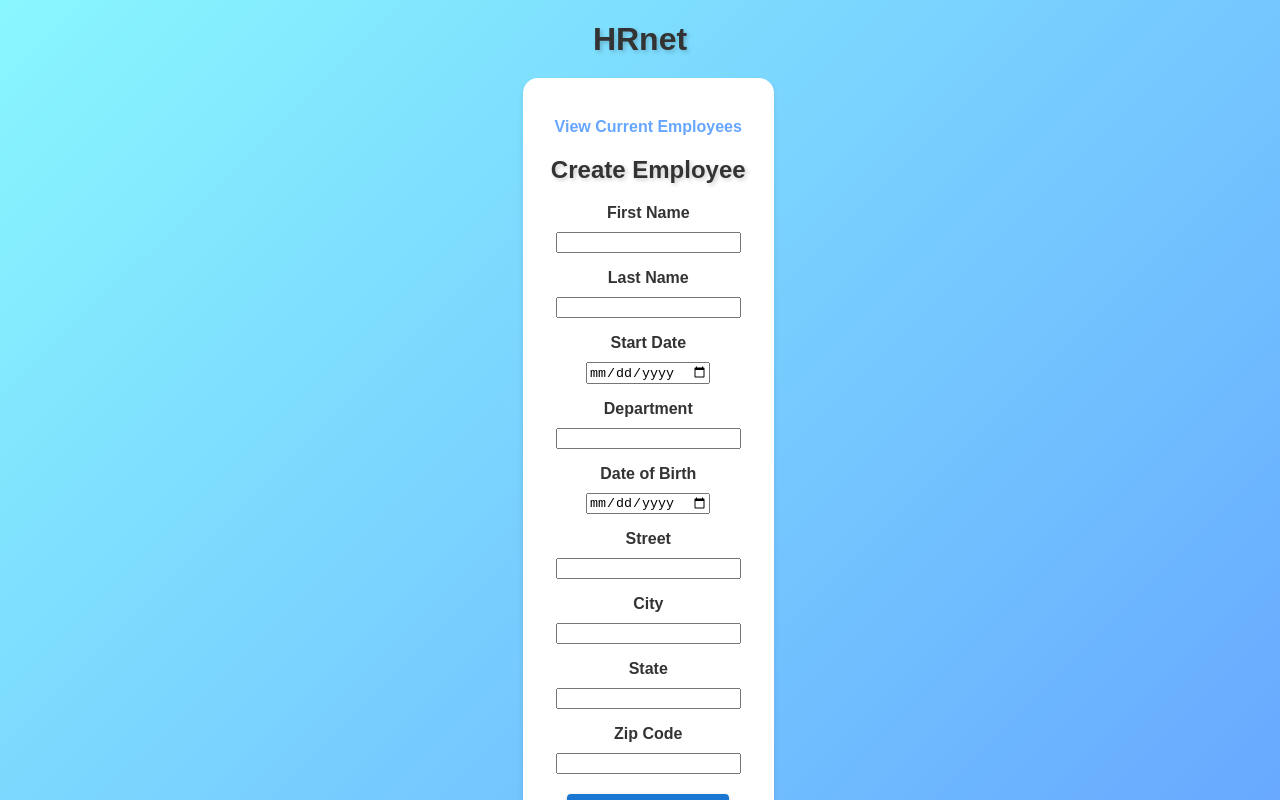
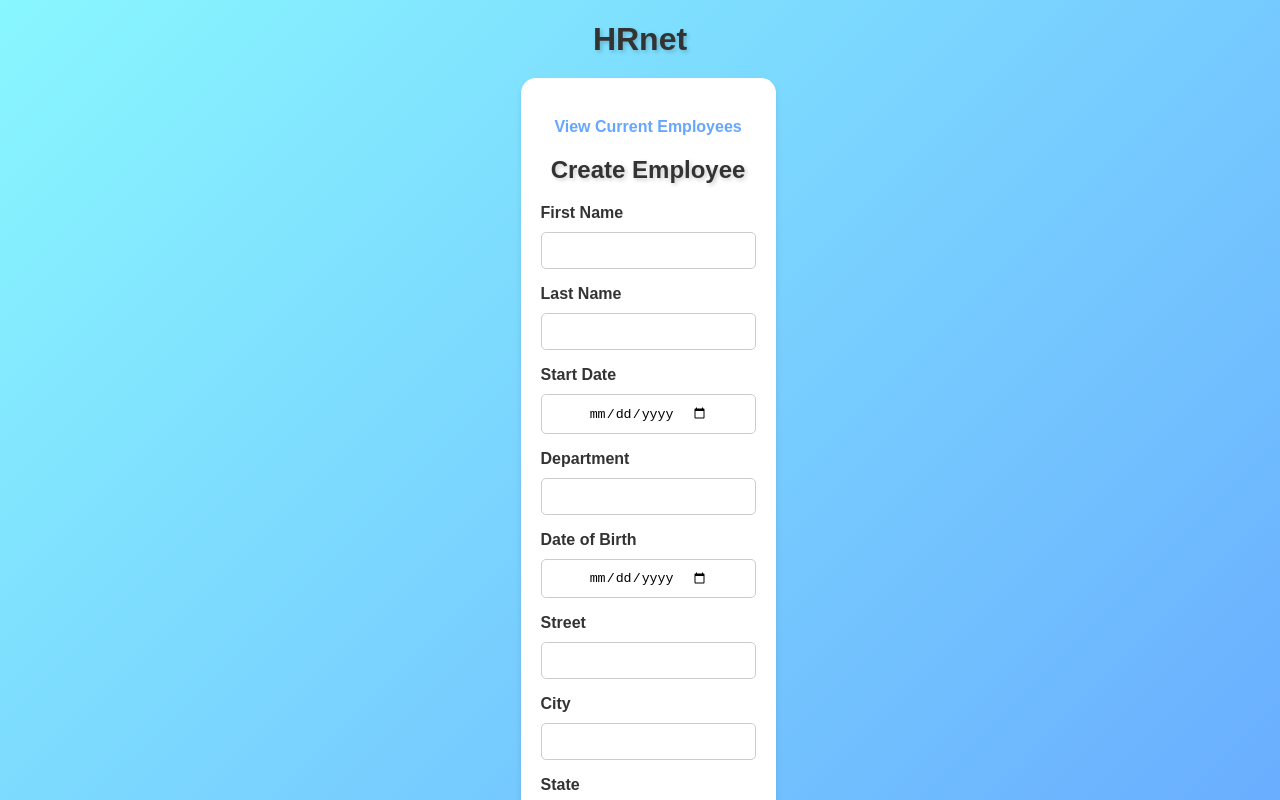
Before and after one commit to SabrinaMouginot/HRNet_P14, a React (Vite) app: page / in a window 1280 px wide. Shown: the top 800 px of the page. Built offline with nearby package versions, Linux system fonts and the light colour scheme.

Commit message:
travail de style

```diff
--- a/src/app.css
+++ b/src/app.css
@@ -1,143 +1,3 @@
-/* .title {
-    display: flex;
-    align-items: center;
-    justify-content: center;
-}
-
-
-.container {
-    display: flex;
-    flex-direction: column;
-    align-items: center;
-    justify-content: center;
-}
-
-label {
-    display: block;
-    margin-top: 1rem;
-    margin-bottom: 10px;
-}
-
-.address {
-    margin-top: 10px;
-}
-
-.modal {
-    display: flex;
-    justify-content: center;
-    align-items: center;
-    position: fixed;
-    top: 0;
-    left: 0;
-    width: 100%;
-    height: 100%;
-    background-color: rgba(0, 0, 0, 0.5);
-    z-index: 1000;
-}
-
-.modal-content {
-    background-color: #fff;
-    padding: 20px;
-    border-radius: 5px;
-    text-align: center;
-    position: relative;
-}
-
-.close {
-    position: absolute;
-    top: 10px;
-    right: 15px;
-    cursor: pointer;
-    font-size: 20px;
-} */
-
-/* Appliquer un background avec un dégradé sur toutes les pages */
-/* body {
-  margin: 0;
-  padding: 0;
-  font-family: Arial, sans-serif;
-  min-height: 100vh;
-  display: flex;
-  justify-content: center;
-  align-items: center;
-} */
-
-/* Style général du conteneur */
-/* .container {
-
-  border-radius: 15px;
-  padding: 20px;
-  box-shadow: 0 4px 6px rgba(0, 0, 0, 0.1);
-  max-width: 1000px;
-  width: 90%;
-  color: #333;
-  margin-bottom: 20px;
-} */
-
-/* Style pour les titres */
-/* h1, h2 {
-  text-shadow: 2px 2px 4px rgba(0, 0, 0, 0.2);
-  text-align: center;
-  margin-bottom: 20px;
-} */
-
-/* Style des liens */
-/* a {
-  display: inline-block;
-  margin-top: 20px;
-  color: #66a6ff;
-  text-decoration: none;
-  font-weight: bold;
-  transition: color 0.3s ease;
-}
-
-a:hover {
-  color: #89f7fe;
-} */
-
-/* Style des tables */
-/* table {
-  width: 100%;
-  border-collapse: collapse;
-  margin-top: 20px;
-}
-
-table, th, td {
-  border: 1px solid #ddd;
-  padding: 8px;
-  text-align: left;
-}
-
-th {
-  background-color: #66a6ff;
-  color: white;
-}
-
-td {
-  background-color: rgba(255, 255, 255, 0.8);
-} */
-
-/* Style des boutons */
-/* button, input[type="submit"] {
-  background-color: #66a6ff;
-  color: white;
-  padding: 10px 20px;
-  border: none;
-  border-radius: 5px;
-  cursor: pointer;
-  transition: background-color 0.3s ease;
-}
-
-button {
-  display: flex;
-  margin-top: 10px;
-}
-
-button:hover, input[type="submit"]:hover {
-  background-color: #89f7fe;
-} */
-
-/* *********** */
 /* Styles généraux */
 body {
   margin: 0;
@@ -223,6 +83,18 @@ button, input[type="submit"] {
   transition: background-color 0.3s ease;
 }
 
+input[type="text"],
+input[type="date"] {
+  display: flex;
+  justify-content: center;
+  width: 90%;
+  padding: 10px;
+  border: 1px solid #ccc;
+  border-radius: 5px;
+  margin-top: 10px;
+  margin-bottom: 10px;
+}
+
 .button {
   margin-Top: 20px
 }
@@ -238,6 +110,7 @@ label {
   margin-top: 1rem;
   margin-bottom: 10px;
   font-weight: bold;
+  text-align: left;
 }
 
 /* *********** */
```
